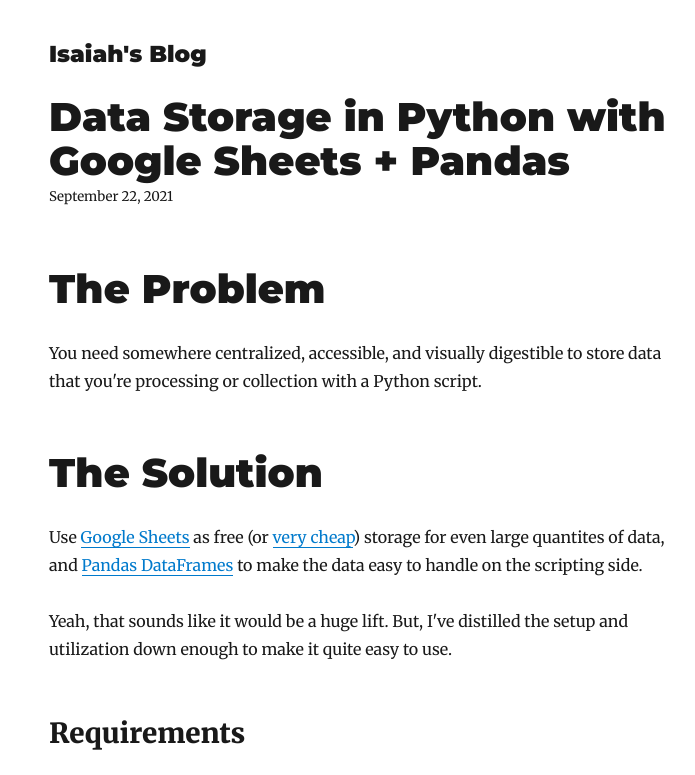
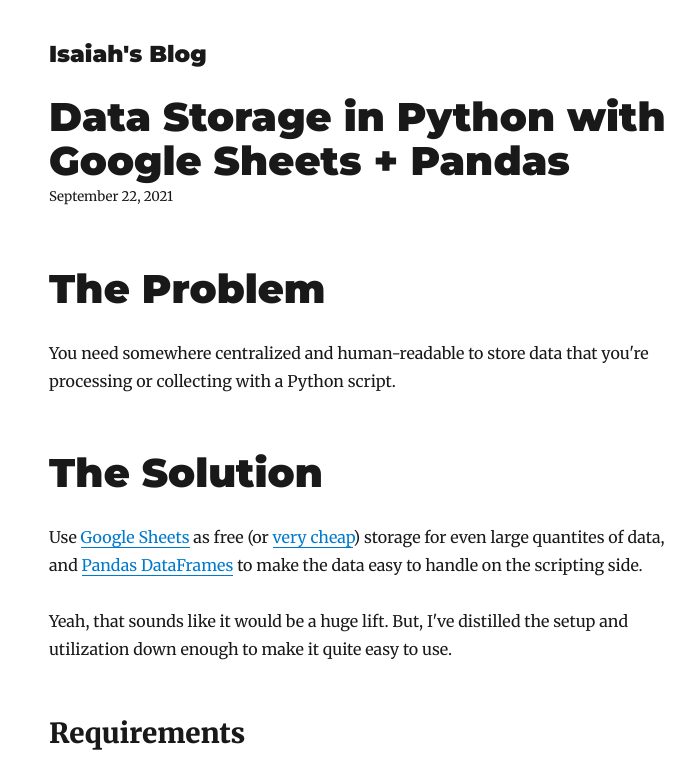
Before and after one commit to isaiahnixon/blog, a Gatsby site: page /sheets-and-python/ in a window 1280 px wide. Shown: the top 775 px of the page, without its empty margins (276-971 px from the left). Built offline with nearby package versions, Linux system fonts and the light colour scheme; Gatsby itself is replaced by a stand-in of ours; some packages are replaced by stand-ins of ours.

Commit message:
Typo correction.

```diff
--- a/content/blog/sheets-and-python/index.md
+++ b/content/blog/sheets-and-python/index.md
@@ -6,7 +6,7 @@ description: Centralized and human-readable data from a Python script, without b
 
 # The Problem
 
-You need somewhere centralized, accessible, and visually digestible to store data that you're processing or collection with a Python script.
+You need somewhere centralized and human-readable to store data that you're processing or collecting with a Python script.
 
 
 # The Solution
```
